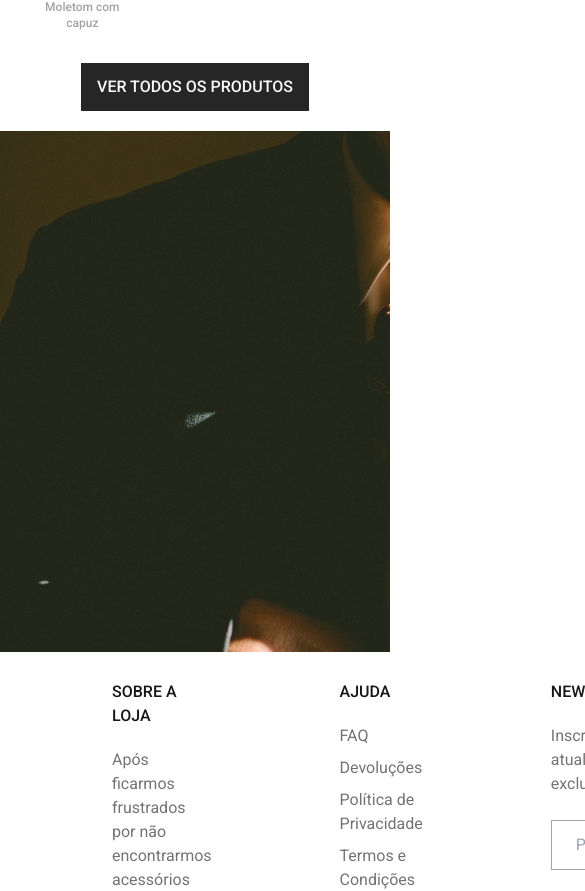
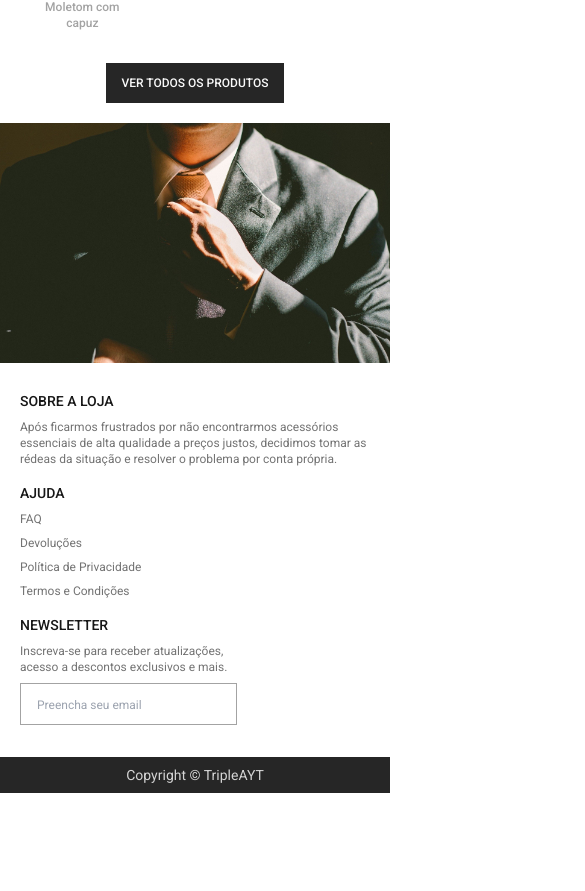
Before and after one commit to Chrystianls/Ecommerce, a React (Vite) app: page / in a window 390 px wide. Shown: the part 1179-2070 px from the top of the page, 585 px wide, since content can reach past the window. After the commit the page ends 1972 px from the top, so only its background shows below. Built offline with nearby package versions, Linux system fonts and the light colour scheme; the HTML template or start-up script is replaced by a standard one.

Commit message:
responsive banner and footer

```diff
--- a/src/components/Footer.tsx
+++ b/src/components/Footer.tsx
@@ -1,12 +1,12 @@
 const Footer = () => {
   return (
     <footer>
-      <div className="grid grid-cols-[auto_auto_1fr] gap-32 ml-28 mb-8">
-        <div>
-          <strong className="uppercase block font-medium text-base text-neutral-900 mb-5">
+      <div className="grid grid-cols-[auto_auto_1fr] gap-32 ml-28 mb-8 max-lg:gap-16 max-md:gap-4 max-md:ml-0 max-md:px-5 max-md:mx-auto max-md:grid-cols-1">
+        <div className="">
+          <strong className="uppercase block font-medium text-base text-neutral-900 mb-5 max-md:mb-2 max-md:text-sm">
             Sobre a loja
           </strong>
-          <p className="font-normal text-base text-neutral-500 max-w-[36ch]">
+          <p className="font-normal text-base text-neutral-500 max-w-[36ch] max-md:max-w-full max-sm:text-xs">
             Após ficarmos frustrados por não encontrarmos acessórios essenciais
             de alta qualidade a preços justos, decidimos tomar as rédeas da
             situação e resolver o problema por conta própria.{" "}
@@ -14,10 +14,10 @@ const Footer = () => {
         </div>
 
         <div>
-          <strong className="uppercase block font-medium text-base text-neutral-900 mb-5">
+          <strong className="uppercase block font-medium text-base text-neutral-900 mb-5 max-md:mb-2 max-md:text-sm">
             Ajuda
           </strong>
-          <ul className="font-normal text-base text-neutral-500 space-y-2">
+          <ul className="font-normal text-base text-neutral-500 space-y-2 max-sm:text-xs">
             <li>
               <a href="">FAQ</a>
             </li>
@@ -34,22 +34,22 @@ const Footer = () => {
         </div>
 
         <div>
-          <strong className="uppercase block font-medium text-base text-neutral-900 mb-5">
+          <strong className="uppercase block font-medium text-base text-neutral-900 mb-5 max-md:mb-2 max-md:text-sm">
             Newsletter
           </strong>
-          <p className="font-normal text-base text-neutral-500 mb-6 max-w-[34ch]">
+          <p className="font-normal text-base text-neutral-500 mb-6 max-w-[34ch] max-sm:text-xs max-md:mb-2">
             Inscreva-se para receber atualizações, acesso a descontos exclusivos
             e mais.
           </p>
           <input
-            className="input border border-neutral-400 py-3 px-6 pr-14 outline-none"
+            className="input border border-neutral-400 py-3 px-6 pr-14 outline-none max-md:py-2 max-md:px-4 max-md:placeholder:text-xs"
             type="text"
             placeholder="Preencha seu email"
           />
         </div>
       </div>
 
-      <div className="block w-full text-center font-normal text-base text-neutral-300 py-4 bg-neutral-800">
+      <div className="block w-full text-center font-normal text-base text-neutral-300 py-4 bg-neutral-800 max-md:py-2 max-md:text-sm">
         Copyright © TripleAYT
       </div>
     </footer>
--- a/src/output.css
+++ b/src/output.css
@@ -580,10 +580,6 @@ video {
   margin-bottom: 2.5rem;
 }
 
-.mb-2 {
-  margin-bottom: 0.5rem;
-}
-
 .mb-20 {
   margin-bottom: 5rem;
 }
@@ -614,10 +610,6 @@ video {
 
 .ml-3 {
   margin-left: 0.75rem;
-}
-
-.mt-2 {
-  margin-top: 0.5rem;
 }
 
 .mt-1 {
@@ -789,6 +781,11 @@ video {
   padding: 0.5rem;
 }
 
+.px-10 {
+  padding-left: 2.5rem;
+  padding-right: 2.5rem;
+}
+
 .px-12 {
   padding-left: 3rem;
   padding-right: 3rem;
@@ -822,16 +819,6 @@ video {
 .py-4 {
   padding-top: 1rem;
   padding-bottom: 1rem;
-}
-
-.px-8 {
-  padding-left: 2rem;
-  padding-right: 2rem;
-}
-
-.px-10 {
-  padding-left: 2.5rem;
-  padding-right: 2.5rem;
 }
 
 .pr-14 {
@@ -924,6 +911,26 @@ body {
   overflow-x: hidden;
 }
 
+.placeholder\:text-sm::-moz-placeholder {
+  font-size: 0.875rem;
+  line-height: 1.25rem;
+}
+
+.placeholder\:text-sm::placeholder {
+  font-size: 0.875rem;
+  line-height: 1.25rem;
+}
+
+.placeholder\:text-xs::-moz-placeholder {
+  font-size: 0.75rem;
+  line-height: 1rem;
+}
+
+.placeholder\:text-xs::placeholder {
+  font-size: 0.75rem;
+  line-height: 1rem;
+}
+
 .hover\:bg-neutral-200:hover {
   --tw-bg-opacity: 1;
   background-color: rgb(229 229 229 / var(--tw-bg-opacity));
@@ -953,6 +960,10 @@ body {
     margin-left: 3.5rem;
   }
 
+  .max-xl\:ml-0 {
+    margin-left: 0px;
+  }
+
   .max-xl\:max-h-\[460px\] {
     max-height: 460px;
   }
@@ -976,8 +987,12 @@ body {
     margin-bottom: 4rem;
   }
 
-  .max-lg\:mb-20 {
-    margin-bottom: 5rem;
+  .max-lg\:max-h-80 {
+    max-height: 20rem;
+  }
+
+  .max-lg\:gap-16 {
+    gap: 4rem;
   }
 
   .max-lg\:px-2 {
@@ -997,6 +1012,10 @@ body {
 }
 
 @media not all and (min-width: 768px) {
+  .max-md\:col-span-2 {
+    grid-column: span 2 / span 2;
+  }
+
   .max-md\:col-start-1 {
     grid-column-start: 1;
   }
@@ -1011,6 +1030,11 @@ body {
 
   .max-md\:row-start-1 {
     grid-row-start: 1;
+  }
+
+  .max-md\:mx-auto {
+    margin-left: auto;
+    margin-right: auto;
   }
 
   .max-md\:mb-3 {
@@ -1029,8 +1053,16 @@ body {
     margin-left: 1.75rem;
   }
 
+  .max-md\:ml-0 {
+    margin-left: 0px;
+  }
+
   .max-md\:mb-5 {
     margin-bottom: 1.25rem;
+  }
+
+  .max-md\:mb-2 {
+    margin-bottom: 0.5rem;
   }
 
   .max-md\:block {
@@ -1049,6 +1081,10 @@ body {
     display: none;
   }
 
+  .max-md\:max-h-60 {
+    max-height: 15rem;
+  }
+
   .max-md\:max-h-72 {
     max-height: 18rem;
   }
@@ -1057,34 +1093,51 @@ body {
     max-height: 24rem;
   }
 
+  .max-md\:max-w-full {
+    max-width: 100%;
+  }
+
   .max-md\:grid-cols-\[1fr_auto_auto\] {
     grid-template-columns: 1fr auto auto;
   }
 
-  .max-md\:grid-cols-3 {
-    grid-template-columns: repeat(3, minmax(0, 1fr));
+  .max-md\:grid-cols-2 {
+    grid-template-columns: repeat(2, minmax(0, 1fr));
+  }
+
+  .max-md\:grid-cols-1 {
+    grid-template-columns: repeat(1, minmax(0, 1fr));
   }
 
   .max-md\:grid-rows-2 {
     grid-template-rows: repeat(2, minmax(0, 1fr));
   }
 
-  .max-md\:gap-2 {
-    gap: 0.5rem;
+  .max-md\:gap-3 {
+    gap: 0.75rem;
   }
 
   .max-md\:gap-4 {
     gap: 1rem;
   }
 
-  .max-md\:gap-3 {
-    gap: 0.75rem;
+  .max-md\:gap-8 {
+    gap: 2rem;
+  }
+
+  .max-md\:gap-2 {
+    gap: 0.5rem;
   }
 
   .max-md\:space-x-1 > :not([hidden]) ~ :not([hidden]) {
     --tw-space-x-reverse: 0;
     margin-right: calc(0.25rem * var(--tw-space-x-reverse));
     margin-left: calc(0.25rem * calc(1 - var(--tw-space-x-reverse)));
+  }
+
+  .max-md\:px-1 {
+    padding-left: 0.25rem;
+    padding-right: 0.25rem;
   }
 
   .max-md\:px-3 {
@@ -1097,9 +1150,23 @@ body {
     padding-right: 2rem;
   }
 
-  .max-md\:px-1 {
-    padding-left: 0.25rem;
-    padding-right: 0.25rem;
+  .max-md\:px-5 {
+    padding-left: 1.25rem;
+    padding-right: 1.25rem;
+  }
+
+  .max-md\:px-4 {
+    padding-left: 1rem;
+    padding-right: 1rem;
+  }
+
+  .max-md\:py-2 {
+    padding-top: 0.5rem;
+    padding-bottom: 0.5rem;
+  }
+
+  .max-md\:text-center {
+    text-align: center;
   }
 
   .max-md\:text-2xl {
@@ -1121,15 +1188,25 @@ body {
     font-size: 0.75rem;
     line-height: 1rem;
   }
+
+  .max-md\:placeholder\:text-xs::-moz-placeholder {
+    font-size: 0.75rem;
+    line-height: 1rem;
+  }
+
+  .max-md\:placeholder\:text-xs::placeholder {
+    font-size: 0.75rem;
+    line-height: 1rem;
+  }
 }
 
 @media not all and (min-width: 640px) {
+  .max-sm\:ml-0 {
+    margin-left: 0px;
+  }
+
   .max-sm\:grid-cols-3 {
     grid-template-columns: repeat(3, minmax(0, 1fr));
-  }
-
-  .max-sm\:gap-1 {
-    gap: 0.25rem;
   }
 
   .max-sm\:gap-2 {
@@ -1145,4 +1222,9 @@ body {
     padding-left: 2rem;
     padding-right: 2rem;
   }
+
+  .max-sm\:text-xs {
+    font-size: 0.75rem;
+    line-height: 1rem;
+  }
 }
--- a/src/pages/Home/HomePage.tsx
+++ b/src/pages/Home/HomePage.tsx
@@ -43,11 +43,11 @@ const HomePage = () => {
         <Product src={HomeGrey} alt="Produto" name="Moletom com capuz" />
       </div>
 
-      <button className="flex uppercase font-medium text-base text-neutral-50 py-3 px-4 bg-neutral-800 w-fit mx-auto mb-5 hover:bg-neutral-600">
+      <button className="flex uppercase font-medium text-base text-neutral-50 py-3 px-4 bg-neutral-800 w-fit mx-auto mb-5 hover:bg-neutral-600 max-sm:text-xs">
         Ver todos os produtos
       </button>
 
-      <div className="bg-[url('./assets/home-page.jpg')] bg-cover bg-no-repeat w-full h-[521px] mb-7"></div>
+      <div className="bg-[url('./assets/home-page.jpg')] bg-cover bg-no-repeat bg-center w-full h-[521px] mb-7 max-lg:max-h-80 max-md:max-h-60"></div>
 
       <Footer />
     </>
```
